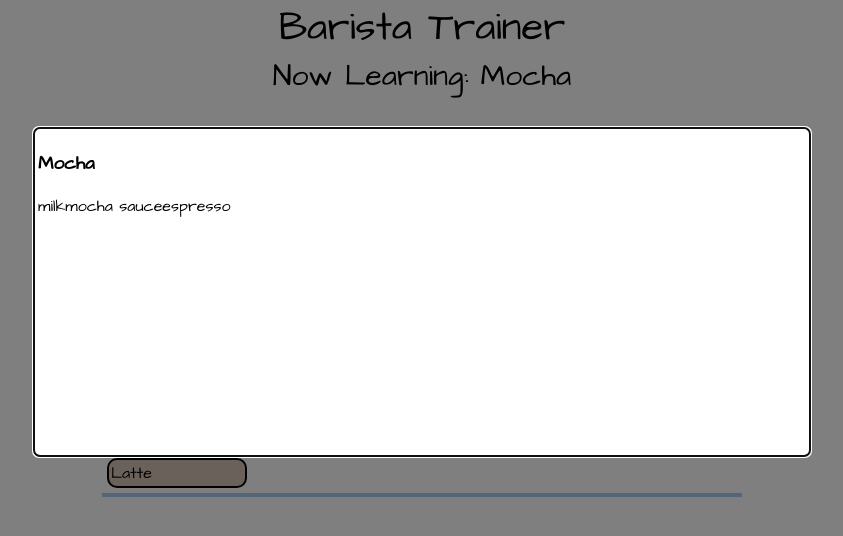
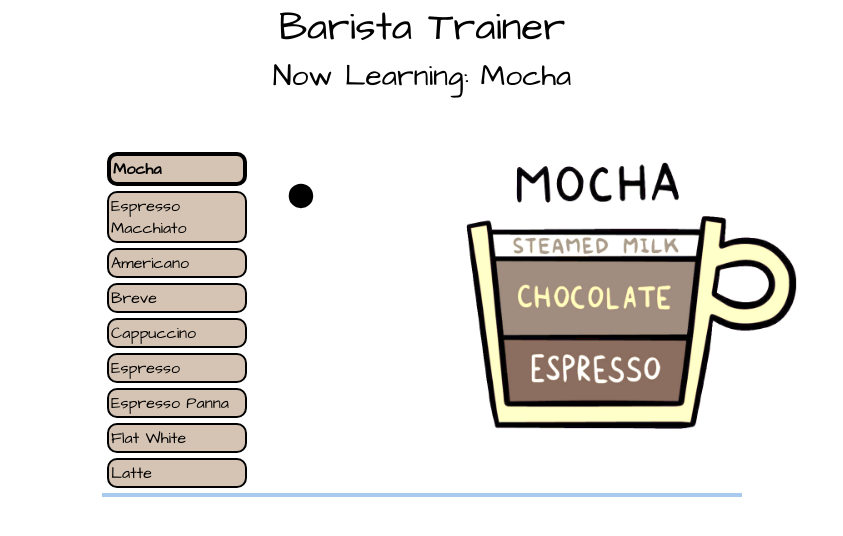
Before and after one commit to lilywebe/320Project2, a React (Create React App) app: page / in a window 1280 px wide. Shown: the top 536 px of the page, without its empty margins (218-1061 px from the left). Built offline with nearby package versions, Linux system fonts and the light colour scheme.

Commit message:
added modal broke some things

```diff
--- a/public/data/drinks.json
+++ b/public/data/drinks.json
@@ -7,7 +7,7 @@
             "mocha sauce",
             "espresso"
         ],
-        "steps:": [
+        "steps":[
             "Step 1",
             "Step 2",
             "Step 3",
@@ -16,7 +16,7 @@
         "numsteps":3,
 
         "positions":[
-            {"x":20, "y":20}
+            {"x":20, "y":20}, {"x":50, "y":50}
         ],
         "difficultylevel": 0.5,
         "imageurl":"./imagesforproject2/mocha.png"
@@ -28,7 +28,7 @@
             "milk",
             "espresso"
         ],
-        "steps:": [
+        "steps": [
             "Step 1",
             "Step 2",
             "Step 3",
@@ -36,7 +36,7 @@
         ],
         "numsteps":3,
         "positions":[
-            {"x":20, "y":20}
+            {"x":20, "y":20}, {"x":50, "y":50}
         ],
         "difficultylevel": 0.7,
         "imageurl":"./imagesforproject2/espressomacchiato.png"
@@ -48,7 +48,7 @@
             "espresso",
             "water"
         ],
-        "steps:": [
+        "steps": [
             "Step 1",
             "Step 2",
             "Step 3",
@@ -69,7 +69,7 @@
             "Half and Half",
             "milk"
         ],
-        "steps:": [
+        "steps": [
             "Step 1",
             "Step 2",
             "Step 3",
@@ -89,7 +89,7 @@
             "espresso",
             "milk"
         ],
-        "steps:": [
+        "steps": [
             "Step 1",
             "Step 2",
             "Step 3",
@@ -108,7 +108,7 @@
         "ingredients": [
             "espresso"
         ],
-        "steps:": [
+        "steps": [
             "Step 1",
             "Step 2",
             "Step 3",
@@ -128,7 +128,7 @@
             "espresso",
             "whipped cream"
         ],
-        "steps:": [
+        "steps": [
             "Step 1",
             "Step 2",
             "Step 3",
@@ -148,7 +148,7 @@
             "espresso",
             "milk"
         ],
-        "steps:": [
+        "steps": [
             "Step 1",
             "Step 2",
             "Step 3",
@@ -168,7 +168,7 @@
             "espresso",
             "milk"
         ],
-        "steps:": [
+        "steps": [
             "Step 1",
             "Step 2",
             "Step 3",
--- a/src/Trainer/DrinkVis.js
+++ b/src/Trainer/DrinkVis.js
@@ -1,18 +1,40 @@
 import React, { useState, useEffect, useRef } from "react";
-import {Modal} from "@mui/material";
+import { Modal } from "@mui/material";
 
-export default function DrinkVis(props){
+export default function DrinkVis(props) {
   const [showModal, setShowModal] = useState(props.modalopen);
+  const circles = [];
+  const steps = [];
+  for (const [index, value] of props.curTraining.positions.entries()) {
+    circles.push(<circle r="5" cx={props.curTraining["positions"][index].x} cy={props.curTraining["positions"][index].y} fill="black"  onClick={() => {
+      props.setProgress(props.progress+5);
+      console.log(props.progress);
+    }}/>)};
+
+{/*}
+  console.log(props.curTraining);
+  for (const [index, value] of props.curTraining["steps:"].entries()) {
+
+    steps.push(<Modal open={showModal} onClose={() => {
+      setShowModal(false);
+    }} > <div id="infoBox"><h3>Step {index}</h3> <p>{props.curTraining["steps:"][index]}</p> </div></Modal>)
+
+  }
+*/}
+
+  return (<div>
+    <div className="img-overlay-wrap">
+      <img src={props.curTraining.imageurl} />
+      <svg viewBox="0 0 200 200"
+        onClick={() => {
+          setShowModal(true);
+        }}>
+        {circles}
+      </svg>
+    </div>
 
 
-  console.log(props.modalopen)
-    return (<div>
-      <div className="img-overlay-wrap">
-      <img src={props.curTraining.imageurl}/>
-        <svg viewBox="0 0 200 200">
-        <circle r="20" cx={props.curTraining["positions"][0].x} cy={props.curTraining["positions"][0].y} fill="black" />
-      </svg>
-      </div>
+    {/*}
     <Modal
       open={showModal}
       onClose={() => {
@@ -24,7 +46,7 @@ const [showModal, setShowModal] = useState(props.modalopen);
         <p>{props.curTraining.ingredients}</p>
       </div>
     </Modal>
-
+    */}
   </div>
 
 
--- a/src/Trainer/Trainer.js
+++ b/src/Trainer/Trainer.js
@@ -5,7 +5,7 @@ import LearningProgress from "./LearningProgress";
 import './styles.css';
 export default function Trainer() {
   const [drinks, setDrinks] = useState([]);
-  const [modalopen, setModalOpen] = useState(true);
+  const [modalopen, setModalOpen] = useState(false);
   const [progress, setProgress] = useState(0);
   const [curTraining, setCurTraining] = useState({    "id": 0,
   "name": "Mocha",
@@ -60,10 +60,14 @@ export default function Trainer() {
           drinkSelected(id);
         }}
         modalopen={modalopen}
+        setProgress={setProgress}
+        progress={progress}
          />
          </div>
          <LearningProgress
          progress={progress}/>
+
+
     </div>
   );
 
@@ -72,10 +76,6 @@ export default function Trainer() {
     const foundDrink = drinks.find((drink) => drink.id == id);
     //set it as currently learning
     setCurTraining(foundDrink);
-    //set modal open
-    setModalOpen(true);
-    //logic not right just testing progress
-    setProgress(progress+1);
 
   }
 }
```
Also changed, not shown: src/Trainer/Completion.js (added, +11 -0 lines). Lines whose indentation alone changed are shown as unchanged.
